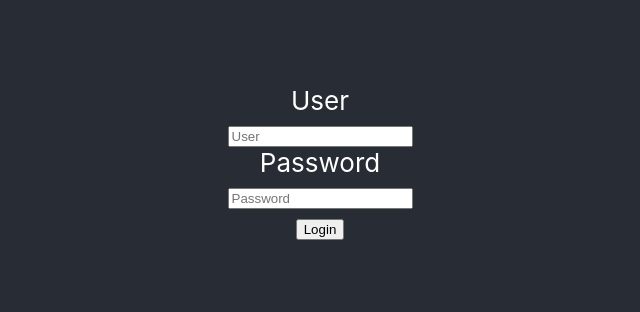
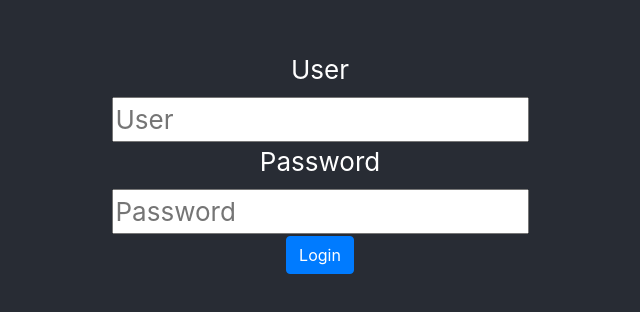
Before and after one commit to cotarelorodrigo/get-fluent-admin, a React (Create React App) app: page / in a window 1280 px wide. Shown: the part 238-550 px from the top of the page, without its empty margins (320-960 px from the left). Built offline with nearby package versions, Linux system fonts and the light colour scheme.

Commit message:
Agrego bootstrap a nivel de la App para que nos haga un styling básico de todo. Después podemos ponernos más exquisitos

```diff
--- a/package.json
+++ b/package.json
@@ -8,7 +8,7 @@
     "@testing-library/user-event": "^12.8.3",
     "bootstrap": "^4.6.0",
     "react": "^17.0.2",
-    "react-bootstrap": "^1.6.0",
+    "react-bootstrap": "^1.6.1",
     "react-dom": "^17.0.2",
     "react-scripts": "4.0.3",
     "web-vitals": "^1.1.2",
--- a/src/index.js
+++ b/src/index.js
@@ -3,6 +3,9 @@ import ReactDOM from 'react-dom';
 import './index.css';
 import App from './App';
 import reportWebVitals from './reportWebVitals';
+
+// Bootstrap import
+import 'bootstrap/dist/css/bootstrap.min.css';
 
 ReactDOM.render(
   <React.StrictMode>
--- a/src/screens/Login/Login.js
+++ b/src/screens/Login/Login.js
@@ -1,4 +1,5 @@
 import React, { useState } from "react";
+import Button from 'react-bootstrap/Button';
 import { useLocation } from "wouter"
 import "./Login.css"
 
@@ -7,6 +8,7 @@ export default function Login() {
         user: '',
         password: ''
     })
+    // eslint-disable-next-line
     const [invalidCredentials, setInvalidCredentials] = useState(false)
     const [path, pushLocation] = useLocation()
 
@@ -46,7 +48,7 @@ export default function Login() {
                 </div>
                 {invalidCredentials? (<strong>Invalid Credentials</strong>): (null) }
                 <div>
-                    <button>Login</button>
+                    <Button type="submit">Login</Button>
                 </div>
             </form>
         </>
```
Also changed, not shown: 1 other file (tests, documents, lock files or other folders).
